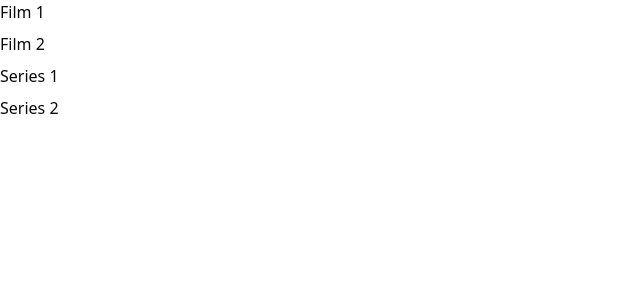
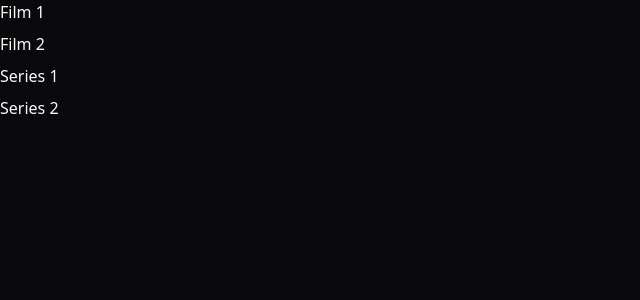
Before and after one commit to jcbyte/watcherr3, a React (Vite) app: page / in a window 1280 px wide. Shown: the top 300 px of the page, without its empty margins (0-640 px from the left). Built offline with nearby package versions, Linux system fonts and the light colour scheme.

Commit message:
added dark theme

```diff
--- /dev/null
+++ b/src/components/ui/theme-provider.tsx
@@ -0,0 +1,67 @@
+import { createContext, useContext, useEffect, useState } from "react";
+
+type Theme = "dark" | "light" | "system";
+
+type ThemeProviderProps = {
+	children: React.ReactNode;
+	defaultTheme?: Theme;
+	storageKey?: string;
+};
+
+type ThemeProviderState = {
+	theme: Theme;
+	setTheme: (theme: Theme) => void;
+};
+
+const initialState: ThemeProviderState = {
+	theme: "system",
+	setTheme: () => null,
+};
+
+const ThemeProviderContext = createContext<ThemeProviderState>(initialState);
+
+export function ThemeProvider({
+	children,
+	defaultTheme = "system",
+	storageKey = "vite-ui-theme",
+	...props
+}: ThemeProviderProps) {
+	const [theme, setTheme] = useState<Theme>(() => (localStorage.getItem(storageKey) as Theme) || defaultTheme);
+
+	useEffect(() => {
+		const root = window.document.documentElement;
+
+		root.classList.remove("light", "dark");
+
+		if (theme === "system") {
+			const systemTheme = window.matchMedia("(prefers-color-scheme: dark)").matches ? "dark" : "light";
+
+			root.classList.add(systemTheme);
+			return;
+		}
+
+		root.classList.add(theme);
+	}, [theme]);
+
+	const value = {
+		theme,
+		setTheme: (theme: Theme) => {
+			localStorage.setItem(storageKey, theme);
+			setTheme(theme);
+		},
+	};
+
+	return (
+		<ThemeProviderContext.Provider {...props} value={value}>
+			{children}
+		</ThemeProviderContext.Provider>
+	);
+}
+
+export const useTheme = () => {
+	const context = useContext(ThemeProviderContext);
+
+	if (context === undefined) throw new Error("useTheme must be used within a ThemeProvider");
+
+	return context;
+};
--- a/src/main.tsx
+++ b/src/main.tsx
@@ -1,3 +1,4 @@
+import { ThemeProvider } from "@/components/ui/theme-provider.tsx";
 import { StrictMode } from "react";
 import { createRoot } from "react-dom/client";
 import "./App.css";
@@ -5,6 +6,8 @@
 
 createRoot(document.getElementById("root")!).render(
 	<StrictMode>
-		<App />
+		<ThemeProvider defaultTheme="dark">
+			<App />
+		</ThemeProvider>
 	</StrictMode>
 );
```
Also changed, not shown: src/App.css (+4 -7 lines).
